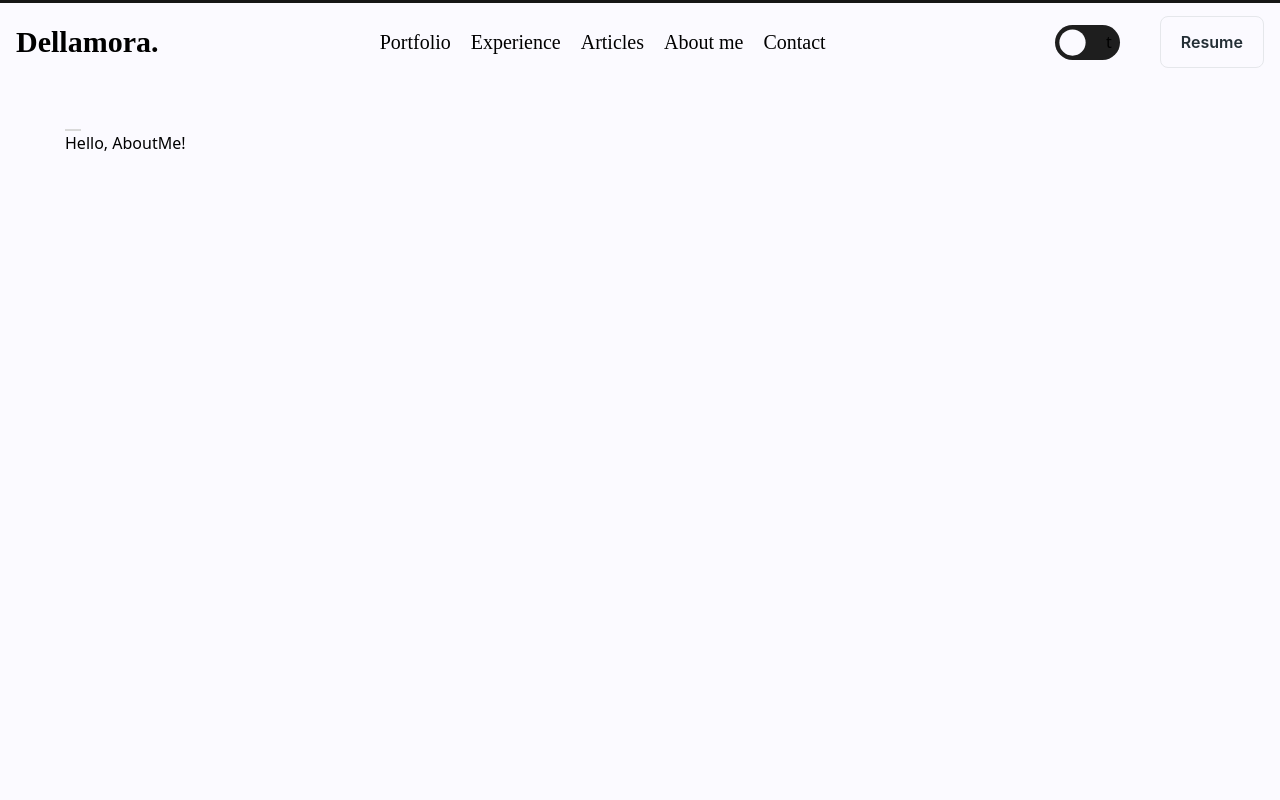
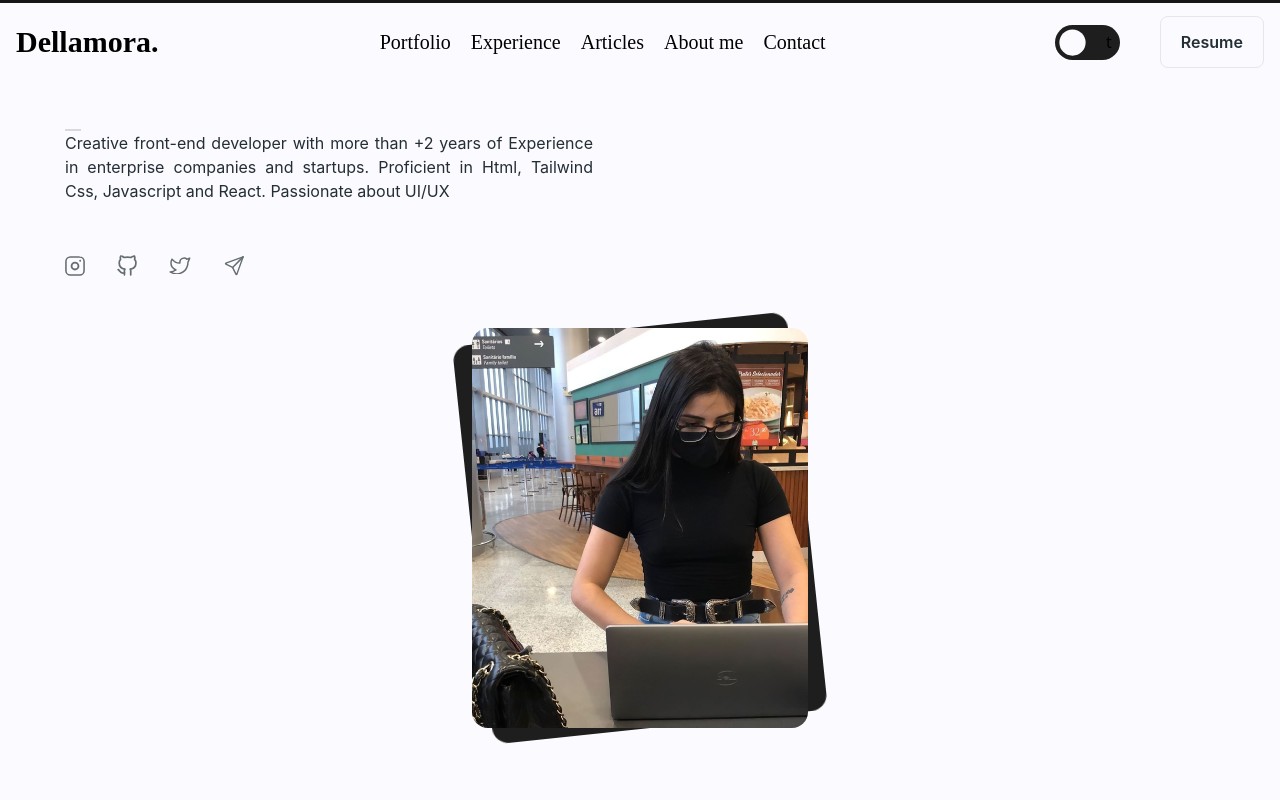
Before and after one commit to dellamora/dellamora-site, a Next.js app: page / in a window 1280 px wide. Shown: the top 800 px of the page. Built offline with nearby package versions, Linux system fonts and the light colour scheme; a web font is replaced by a local one.

Commit message:
added content in hero component

```diff
--- /dev/null
+++ b/src/modules/hero/cards/Cards.tsx
@@ -0,0 +1,30 @@
+import { motion } from "framer-motion";
+import React from "react";
+
+const Cards: React.FC = (): JSX.Element => {
+  return (
+    <div className="flex justify-center">
+      <motion.div
+        animate={{ rotate: -6 }}
+        transition={{ duration: 2, delay: 0.75 }}
+        className="
+        bg-[#1E1E1E]
+        lg:dark:bg-[#131313]
+          lg:w-[21rem]
+          lg:rounded-[16px]
+          lg:h-[25rem]
+          "
+      />
+      <img
+        src="/mePc.jpg"
+        className="
+
+          hidden lg:block lg:absolute
+          rounded-[16px] w-[21rem] h-[25rem]
+          "
+      />
+    </div>
+  );
+};
+
+export default Cards;
--- a/src/modules/hero/index.tsx
+++ b/src/modules/hero/index.tsx
@@ -2,13 +2,30 @@
 
 import React from "react";
 import Section from "../../common/components/section";
+import Cards from "./cards/Cards";
+import Instagram from "../../common/svgs/instagramIcon";
+import GitHub from "../../common/svgs/gitHub";
+import Twitter from "../../common/svgs/twitterIcon";
+import SendMail from "../../common/svgs/sendMail";
+import LinkedIn from "../../common/svgs/linkedinIcon";
 
 const Hero: React.FC = (): JSX.Element => {
   return (
-    <Section id="/">
+    <Section id="/" className=" flex justify-center items-center lg:gap-80">
       <div>
-        <h1> Hello, AboutMe!</h1>
+        <p className="font-Inter dark:text-[#c2bfbf] max-w-[33rem] text-justify text-[#232E35]">
+          Creative front-end developer with more than +2 years of Experience in
+          enterprise companies and startups. Proficient in Html, Tailwind Css,
+          Javascript and React. Passionate about UI/UX
+        </p>
+        <div className="flex justify-center lg:justify-start space-x-8 items-center py-11">
+          <Instagram className="stroke-[#656D72]" width="20px" />
+          <GitHub className="stroke-[#656D72]" width="20px" />
+          <Twitter className="stroke-[#656D72]" width="22px" />
+          <SendMail className="stroke-[#656D72]" width="23px" />
+        </div>
       </div>
+      <Cards />
     </Section>
   );
 };
```
Also changed, not shown: public/mePc.jpg (added), public/vercel.svg (deleted).
